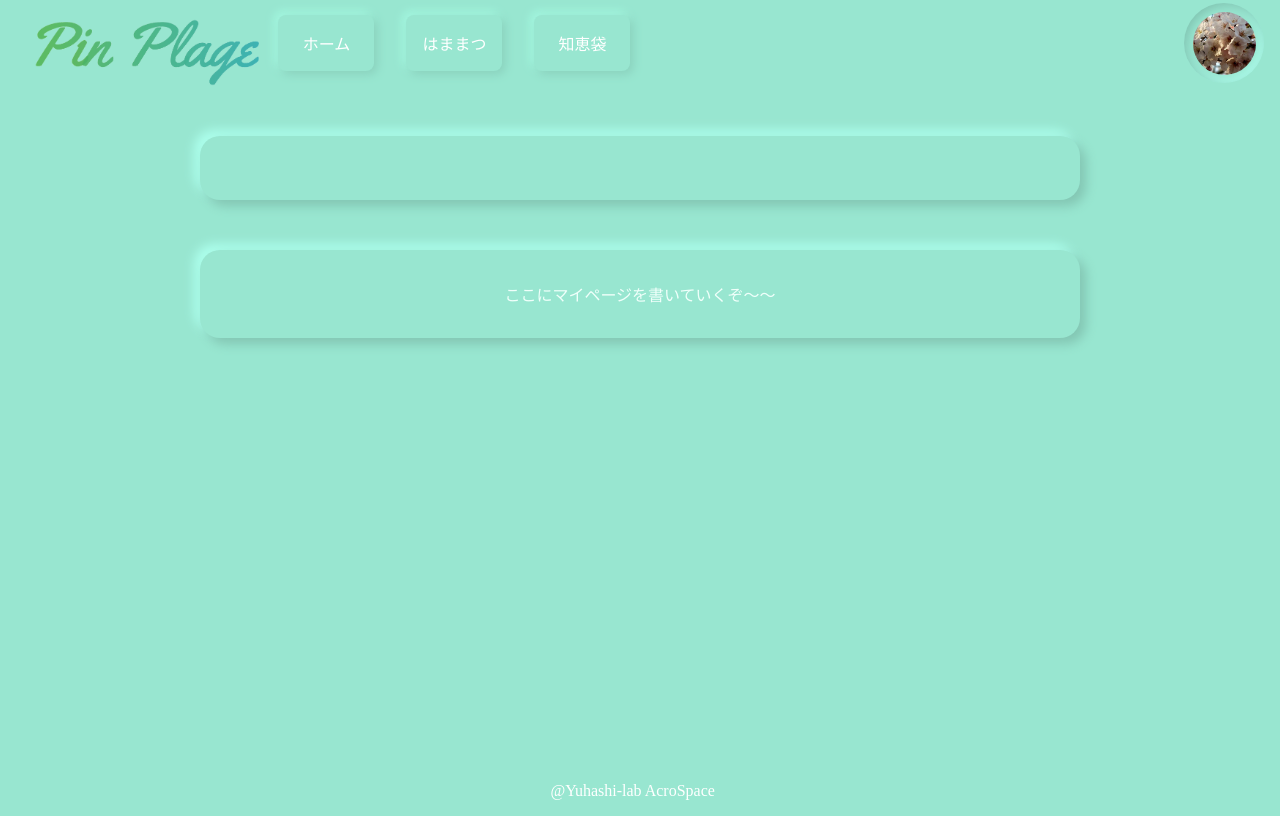
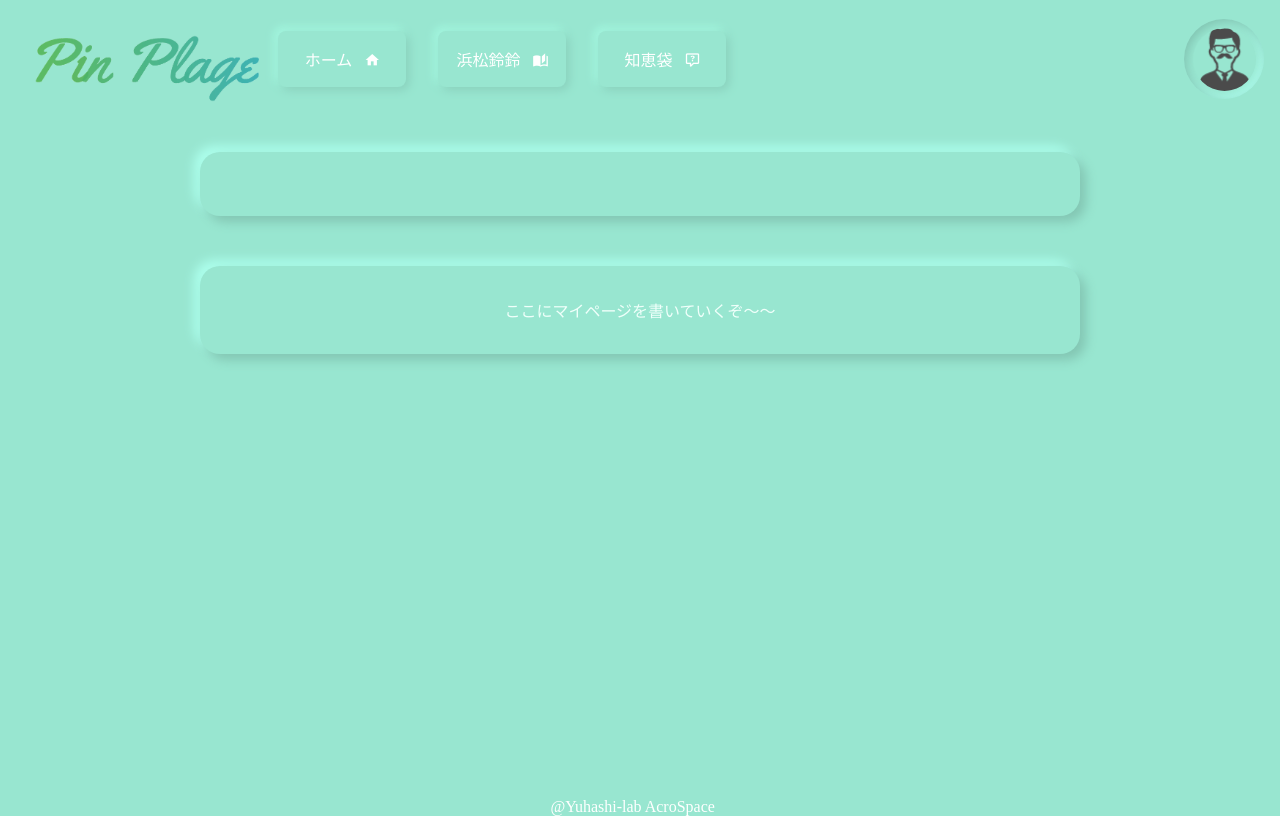
Before and after one commit to takahirokaji/pin_plage_web, a Vue app: page /mypage in a window 1280 px wide. Built offline with nearby package versions, Linux system fonts and the light colour scheme; no server answers; the database is empty.

Commit message:
アイコンがアクティブの時に色が変わるようにしました

```diff
--- a/src/components/Atom/iconbtn.vue
+++ b/src/components/Atom/iconbtn.vue
@@ -1,5 +1,5 @@
 <template>
-    <button class="circle" :class="{btnActive:isActive}" title="マイページに遷移"><img class="icon" :class="{iconActive:isActive}" src="../../assets/logo/sakura.jpg"></button>
+    <button class="circle" :class="{btnActive:isActive}" title="マイページに遷移"><img class="icon" :class="{iconActive:isActive}" src="../../assets/logo/syacyou.png"></button>
 </template>
 
 <script>
--- a/src/components/Header.vue
+++ b/src/components/Header.vue
@@ -3,7 +3,7 @@
       <img class="pinplage-logo" width="18%" src="../assets/logo/pinplagelogo.png">
     <ul class="links">
       <li class="link" v-for="item in btnInfo" :key="item.name">
-        <router-link :to="item.link"><Button :btnName="item.name" :link="item.link"/></router-link>
+        <router-link :to="item.link"><Button :btnName="item.name" :link="item.link" :mdiIcon="item.icon"/></router-link>
       </li>
     </ul>
     <div class="mypage">
@@ -19,9 +19,9 @@ export default {
     data(){
         return{
             btnInfo:[
-                {name: 'ホーム',link:'/'},
-                {name: 'はままつ',link:'/rinrin'},
-                {name: '知恵袋',link:'/Chiebukuro'},
+                {name: 'ホーム',link:'/',icon:'mdi-home'},
+                {name: '浜松鈴鈴',link:'/rinrin',icon:'mdi-book-open-page-variant'},
+                {name: '知恵袋',link:'/Chiebukuro',icon:'mdi-comment-question-outline'},
             ],
             iconInfo:{link:'/mypage'}
         }
@@ -38,7 +38,9 @@ export default {
 }
 </script>
 <style scoped>
-
+.header-nav{
+  margin-top: 1rem;
+}
 .links,.header-nav {
   display: flex;
   justify-content: left;
--- a/src/components/button.vue
+++ b/src/components/button.vue
@@ -1,6 +1,9 @@
 <template>
     <button class="newmoButton" :class="{btnActive:isActive}" >
-      <p class="btnName">{{btnName}}</p>
+      <p :class="['btnName',{btnNameActive:isActive}]">{{btnName}}
+        <span
+          :class="['btnIcon','mdi',`${mdiIcon}`,{active:isActive}]" style="margin-left:0.5rem;"></span>
+      </p>
     </button>
 </template>
 
@@ -12,6 +15,10 @@ export default {
       required:true
     },
     link:{
+      type:String,
+      required:true
+    },
+    mdiIcon:{
       type:String,
       required:false
     }
@@ -27,7 +34,7 @@ export default {
 <style scoped>
 .newmoButton{
   padding: 1rem;
-  width: 6rem;
+  width: 8rem;
   outline: none;
   appearance: none;
   border: none;
@@ -54,6 +61,9 @@ export default {
     color: #fff;
     font-size:1rem;
 }
+.btnNameActive{
+    color:#E697D5
+}
 .newmoButton:hover{
   cursor:pointer;
 }
```
